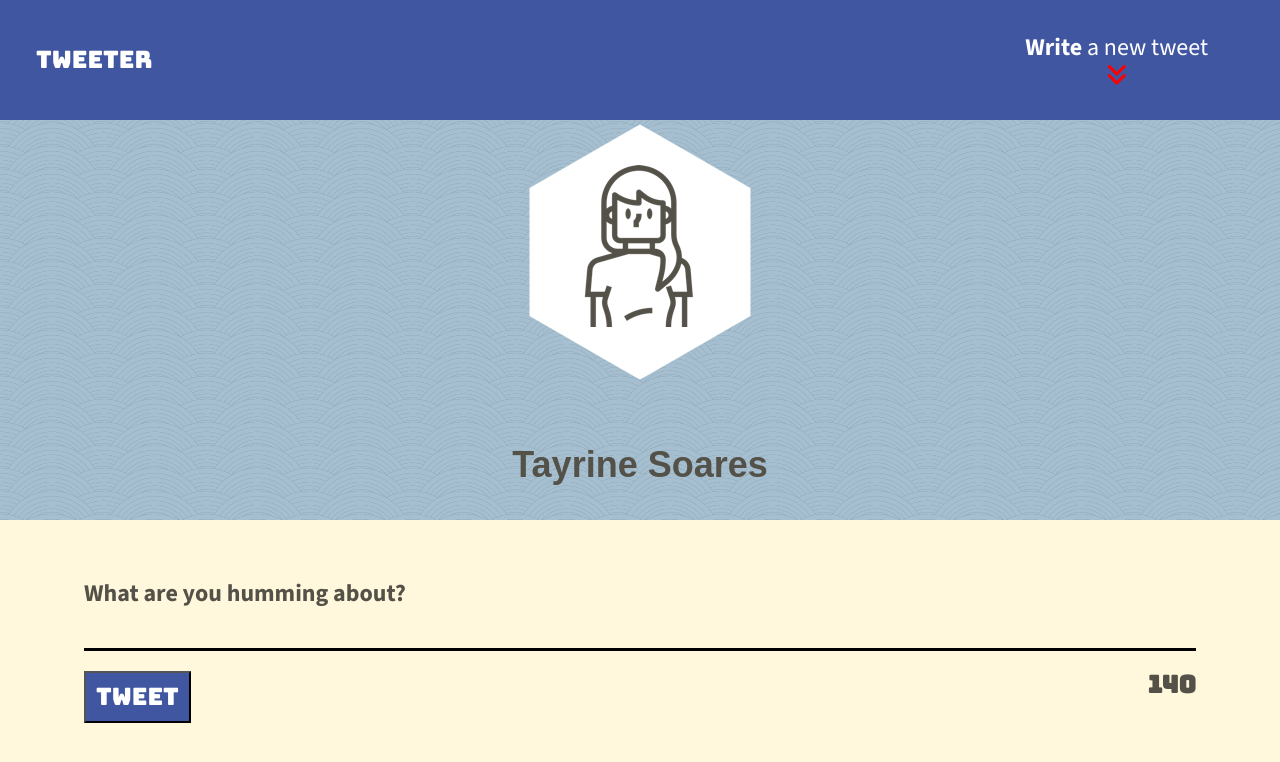
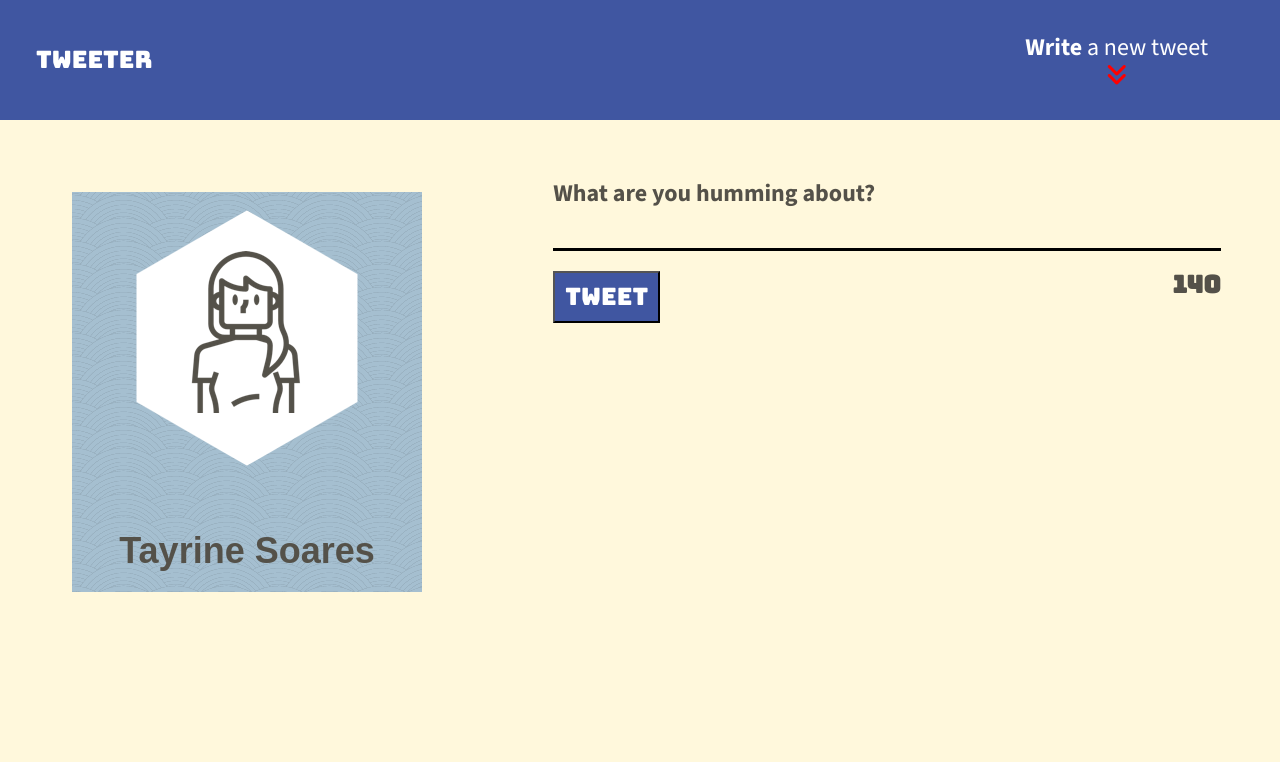
Before and after one commit to TayrineSoares/tweeter, a website: page public/index.html in a window 1280 px wide. Drawn offline with nearby package versions, Linux system fonts and the light colour scheme; no server answers.

Commit message:
Add Responsive Design for Mobile and Desktop

```diff
--- a/public/index.html
+++ b/public/index.html
@@ -46,6 +46,7 @@
       </div>
     </nav>
 
+
     <!-- Header -->
     <header class="main-header">
       <div class="avatar">
@@ -59,6 +60,8 @@
 
 
     <!-- Page-specific (main) content here -->
+
+    <section class="page-container">
 
       <section class="new-tweet">
       <!-- Error message container -->
@@ -78,11 +81,7 @@
         <!-- Dynamically created tweets will be appended here -->
       </section>
 
-    <!-- <main class="container">
-      <h2>Test</h2>
-      <p>Lorem </p>
-
-    </main> -->
+    </section>
 
   <script type="text/javascript" src="/scripts/composer-char-counter.js" ></script>
   </body>
--- a/public/styles/header.css
+++ b/public/styles/header.css
@@ -13,9 +13,27 @@
 
 header .avatar {
   background-position: center;
-
 }
 
 header .name {
   font-family: 'Source Sans ', sans-serif;
 }
+
+
+/* Desktop Styles */
+@media only screen and (min-width: 961px) {
+  .main-header {
+    width: 40%;
+    margin: 3em;
+    min-width: 350px;
+  }
+
+  header .avatar {
+    margin-top: 2em;
+  }
+
+  header .name {
+    margin-bottom: 20px;
+  }
+
+}
--- a/public/styles/layout.css
+++ b/public/styles/layout.css
@@ -36,5 +36,15 @@ main {
 
 /* Desktop Styles */
 @media only screen and (min-width: 961px) {
+  body {
+    display: flex;
+  }
+
+  .page-container {
+    display: flex;
+    flex-direction: column;
+    width: 90%;
+
+  }
 
 }
--- a/server/data-files/initial-tweets.json
+++ b/server/data-files/initial-tweets.json
@@ -8,7 +8,7 @@
     "content": {
       "text": "If I have seen further it is by standing on the shoulders of giants"
     },
-    "created_at": 1736095560808
+    "created_at": 1736097821822
   },
   {
     "user": {
@@ -19,6 +19,6 @@
     "content": {
       "text": "Je pense , donc je suis"
     },
-    "created_at": 1736181960808
+    "created_at": 1736184221822
   }
 ]
```
Lines whose indentation alone changed are shown as unchanged.
